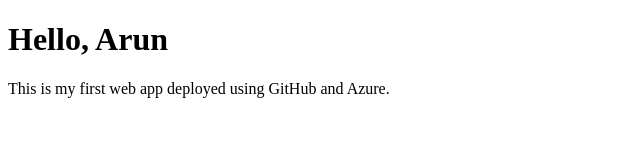
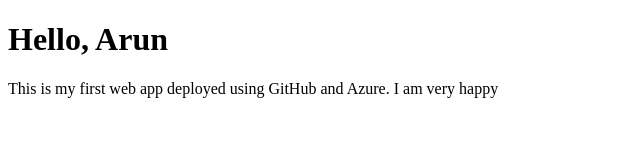
Before and after one commit to arun-apjs/resume, a plain HTML site: page index.html in a window 1280 px wide. Shown: the whole page, without its empty margins (0-640 px from the left). Drawn offline with Linux system fonts and the light colour scheme.

Commit message:
Update index.html

```diff
--- a/index.html
+++ b/index.html
@@ -7,6 +7,6 @@
 </head>
 <body>
     <h1>Hello, Arun</h1>
-    <p>This is my first web app deployed using GitHub and Azure.</p>
+    <p>This is my first web app deployed using GitHub and Azure. I am very happy    </p>
 </body>
 </html>
```
